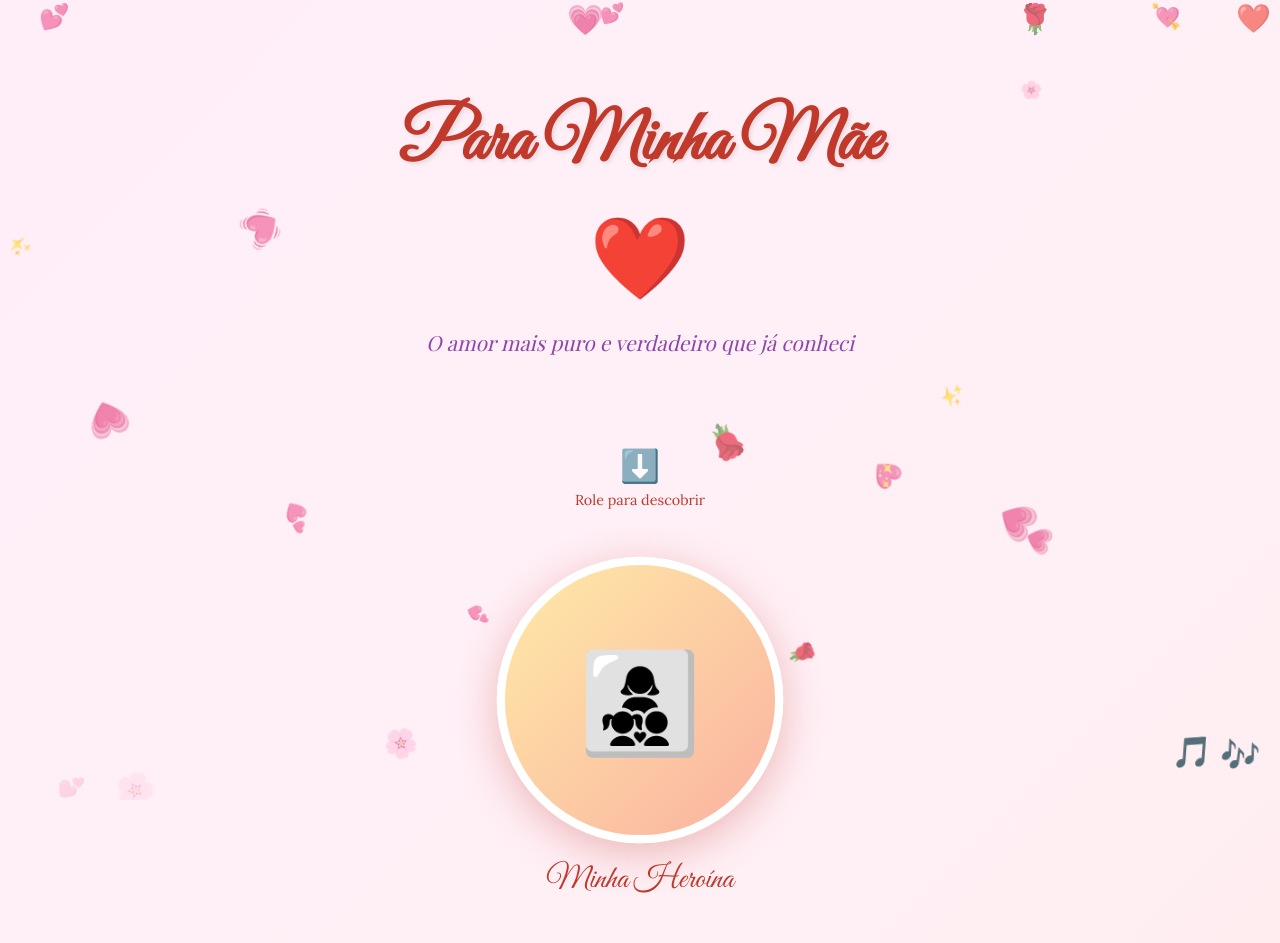
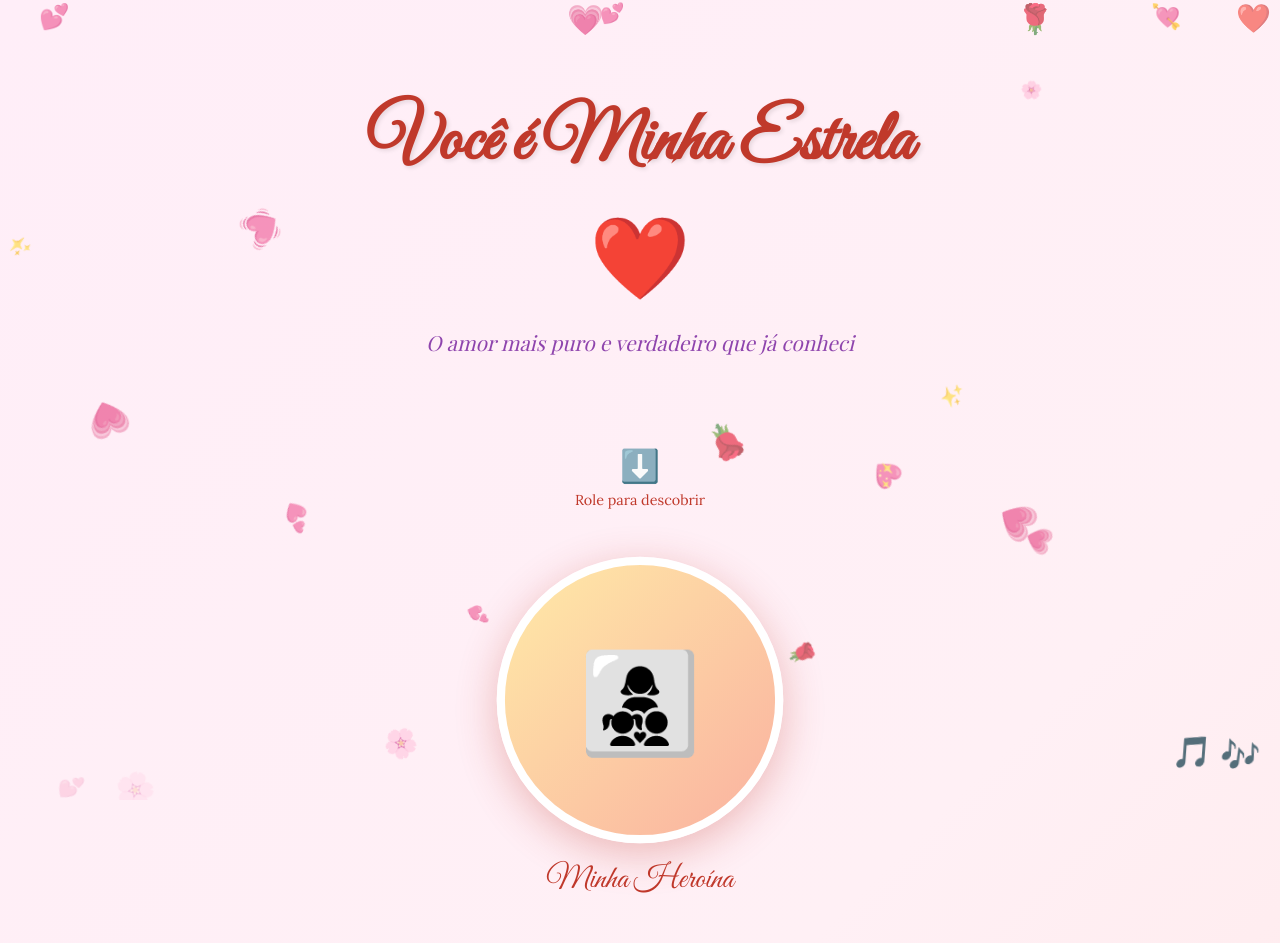
Before and after one commit to tabomromuo-debug/mae, a plain HTML site: page index.html in a window 1280 px wide. Shown: the top 943 px of the page. Drawn offline with nearby package versions, Linux system fonts and the light colour scheme.

Commit message:
Add files via upload

```diff
--- a/index.html
+++ b/index.html
@@ -4,7 +4,14 @@
 <head>
     <meta charset="UTF-8">
     <meta name="viewport" content="width=device-width, initial-scale=1.0">
-    <title>Para Minha Mãe - Com Amor Infinito</title>
+    <title>Você é Minha Estrela</title>
+    <!-- Open Graph / Discord preview -->
+    <meta property="og:title" content="Para Minha Mãe">
+    <meta property="og:description" content="Com todo o amor do seu filho 💙">
+    <meta property="og:type" content="website">
+    <meta property="og:url" content="https://tabomromuo-debug.github.io/mae/">
+    <meta property="theme-color" content="#c0392b">
+
     <link href="https://fonts.googleapis.com/css2?family=Great+Vibes&family=Playfair+Display:wght@400;700&family=Lora:ital,wght@0,400;1,400&display=swap" rel="stylesheet">
     <style>
         * {
@@ -581,7 +588,7 @@
     <div class="content">
         <!-- Hero Section -->
         <div class="hero">
-            <h1>Para Minha Mãe</h1>
+            <h1>Você é Minha Estrela</h1>
             <span class="big-heart">❤️</span>
             <p class="subtitle">O amor mais puro e verdadeiro que já conheci</p>
         </div>
```
